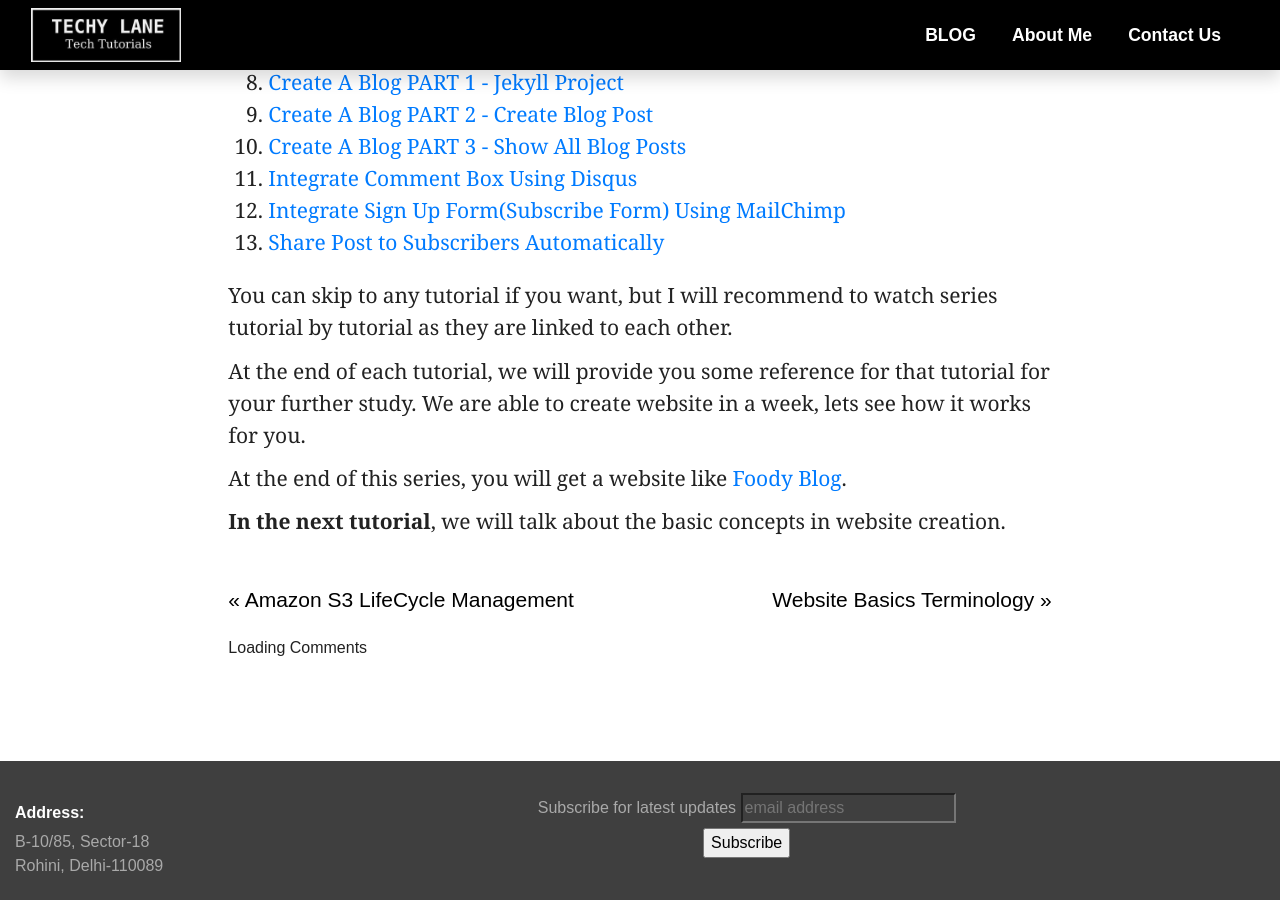
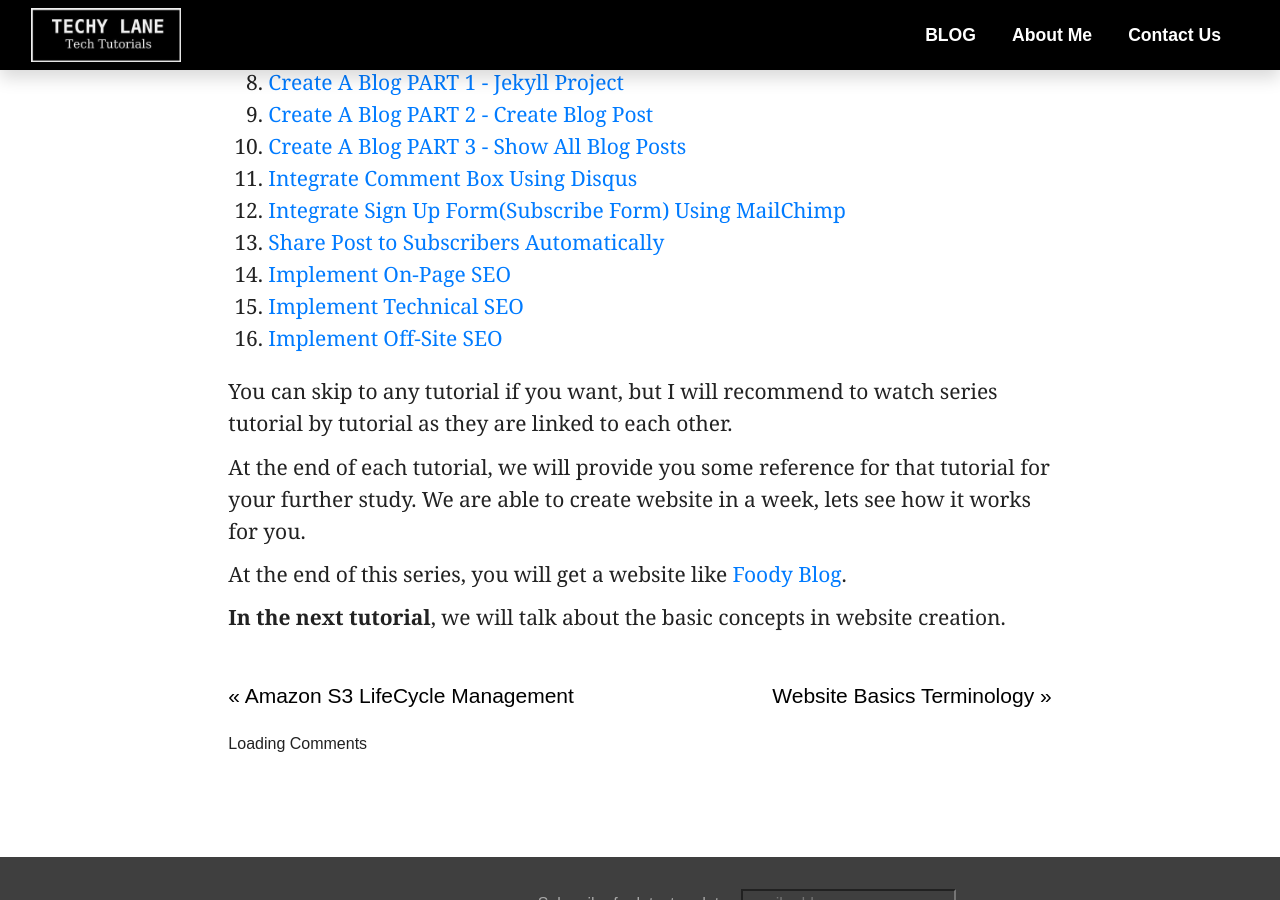
Before and after one commit to techypoint/techypoint.github.io, a Jekyll site: the page built from _posts/create-a-website/2020-06-28-introduction.md, in a window 1280 px wide and 900 px high, scrolled down 3305 px. Built offline with Jekyll 4.4.1, drawn with Linux system fonts in a browser that asks for light colours; nearby versions of some CDN libraries; comment, search, counter and statistics services are not loaded.

Commit message:
added link of seo series

```diff
--- a/_posts/create-a-website/2020-06-28-introduction.md
+++ b/_posts/create-a-website/2020-06-28-introduction.md
@@ -89,6 +89,9 @@ In my opinion, build a **FREE** website(which we will tell you how) and then dec
 11. [Integrate Comment Box Using Disqus]({% post_url create-a-website/2020-06-28-integrate-disqus %} "Integrate Comment Box Using Disqus")
 12. [Integrate Sign Up Form(Subscribe Form) Using MailChimp]({% post_url create-a-website/2020-06-28-sign-up-mailchimp %} "Integrate Sign Up Form(Subscribe Form) Using MailChimp")
 13. [Share Post to Subscribers Automatically]({% post_url create-a-website/2020-06-28-share-post %} "Share Post to Subscribers Automatically")
+14. [Implement On-Page SEO]({% post_url create-a-website/2020-07-25-seo-part1 %} "On-Page SEO")
+15. [Implement Technical SEO]({% post_url create-a-website/2020-07-25-seo-part2 %} "Technical SEO")
+16. [Implement Off-Site SEO]({% post_url create-a-website/2020-07-25-seo-part3 %} "Off-Site SEO")
 
 You can skip to any tutorial if you want, but I will recommend to watch series tutorial by tutorial as they are linked to each other.
 
```
